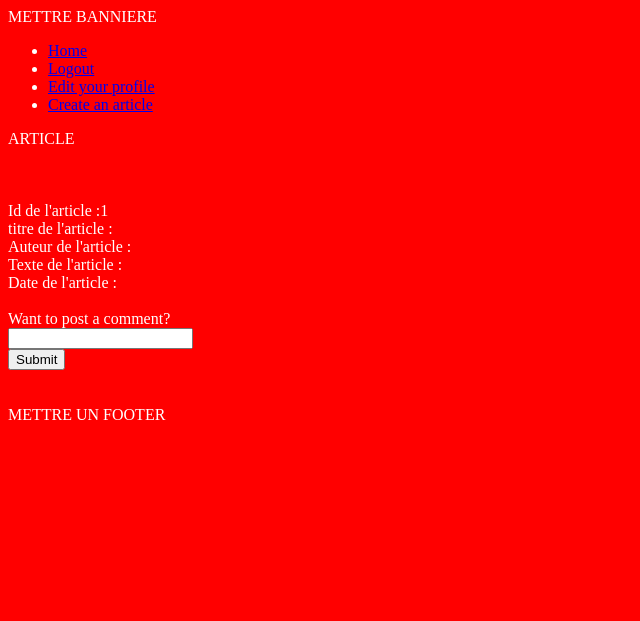
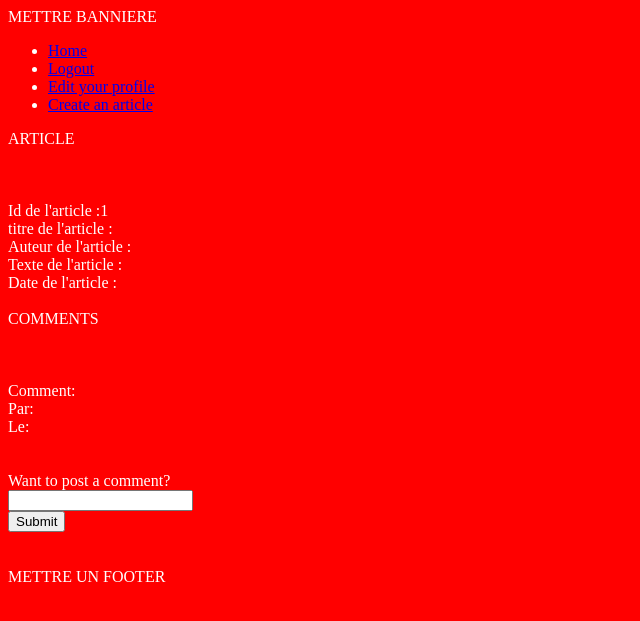
Before and after one commit to nekodemaker/myblogproject, a PHP site: the page made by index.php in a window 1280 px wide. Shown: the top 621 px of the page, without its empty margins (0-640 px from the left). Run offline with PHP 8.4, Linux system fonts and the light colour scheme; the visitor is signed in with stand-in values (Sample User, id 1); tables that the repository leaves empty hold one stand-in row (values such as "Sample post"); some libraries are stand-ins or nearby versions.

Commit message:
show comments from an article done

```diff
--- a/Controller/ArticleController.php
+++ b/Controller/ArticleController.php
@@ -39,11 +39,13 @@ class ArticleController extends BaseController
             $manager = ArticleManager::getInstance();
             if ($manager->articleCheck($_GET['id_article']))
             {
+                $managerComment=CommentManager::getInstance();
+                $commentsToShow = $managerComment->getComments($_GET['id_article']);
                 $articleToShow=$manager->getArticle($_GET['id_article']);
                 if(!empty($_SESSION['username'])){
-                    echo $this->renderView('article.html.twig', ['articleToShow' => $articleToShow,'name' => $_SESSION['username']]);
+                    echo $this->renderView('article.html.twig', ['articleToShow' => $articleToShow,'name' => $_SESSION['username'],'commentsToShow' => $commentsToShow]);
                 }else{
-                    echo $this->renderView('article.html.twig', ['articleToShow' => $articleToShow]);
+                    echo $this->renderView('article.html.twig', ['articleToShow' => $articleToShow,'commentsToShow' => $commentsToShow]);
                 }
                 //$this->redirect('home');
             }
--- a/Controller/CommentController.php
+++ b/Controller/CommentController.php
@@ -28,4 +28,5 @@ class CommentController extends BaseController
             $this->redirect('home');
         }
     }
+
 }
--- a/Model/CommentManager.php
+++ b/Model/CommentManager.php
@@ -34,8 +34,8 @@ class CommentManager
         $this->DBManager->do_query_db($query,$d);
     }
 
-    public function getAllComments(){
-        $data = $this->DBManager->findAll("SELECT count* FROM comments");
+    public function getComments(){
+        $data = $this->DBManager->findAll("SELECT * FROM comments");
         return $data;
     }
 
@@ -48,7 +48,6 @@ class CommentManager
         }else{
             return false;
         }
-
     }
 
 }
--- a/views/article.html.twig
+++ b/views/article.html.twig
@@ -8,8 +8,16 @@ titre de l'article :{{articleToShow.title_article}}<br/>
 Auteur de l'article :{{articleToShow.author_article}}<br/>
 Texte de l'article :{{articleToShow.text_article}}<br/>
 Date de l'article :{{articleToShow.date_article}}<br/><br/>
+{% endif %}
 
-{% endif %}
+COMMENTS<br/> <br/> <br/> <br/>
+{% for comment in commentsToShow %}
+<div class="comment">
+Comment:{{comment.text_comment}}<br/>
+Par: {{comment.author_comment}}<br/>
+Le: {{comment.date_comment}}<br/>
+</div><br/> <br/>
+{% endfor %}
 
 {% if name is defined and name is not empty %}
 Want to post a comment?<br/>
```
